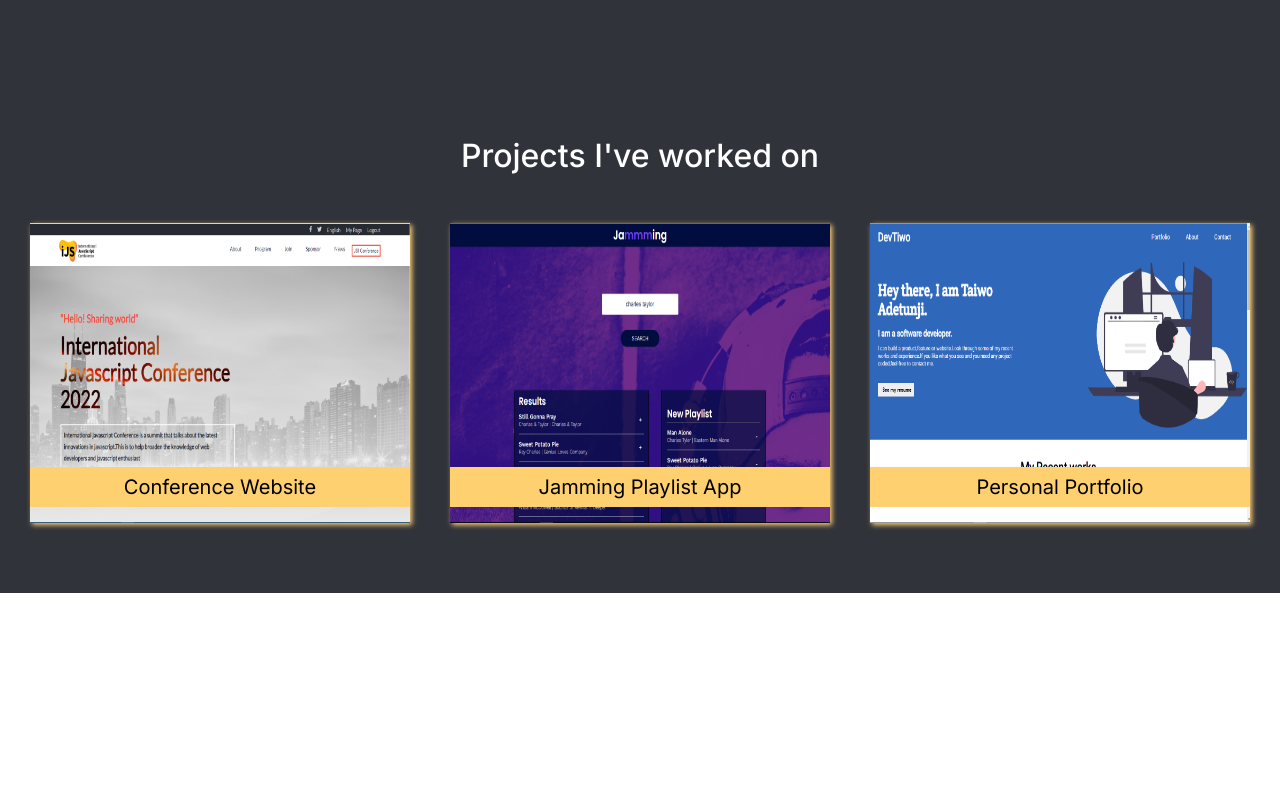
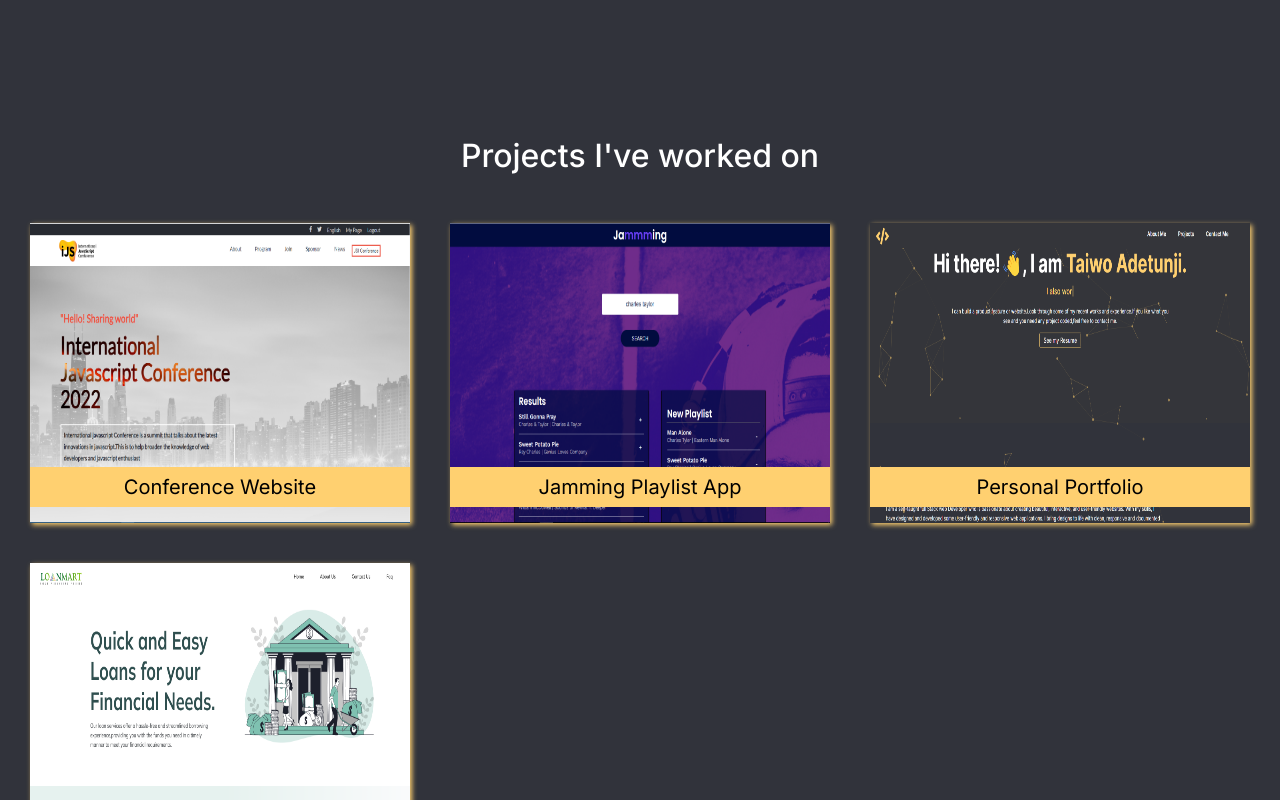
Before and after one commit to Devtiwo/Portfolio, a React (Vite) app: page / in a window 1280 px wide. Shown: the part 2000-2800 px from the top of the page. Before the commit the page ends 2593 px from the top, so only its background shows below. Built offline with nearby package versions, Linux system fonts and the light colour scheme.

Commit message:
Added more projects to the project component

```diff
--- a/src/assets/components/Projects.jsx
+++ b/src/assets/components/Projects.jsx
@@ -8,20 +8,26 @@ const Projects = () => {
       name: "Conference Website",
       image: "images/conference.png",
       live: "https://devtiwo.github.io/Capstone-1/index.html",
-      source: "https://github.com/Devtiwo/Capstone-1",
+      source: "https://github.com/Devtiwo/Capstone-1"
     },
     {
       name: "Jamming Playlist App",
       image: "images/jam1.PNG",
       live: "https://jammingplaylist.netlify.app",
-      source: "https://github.com/Devtiwo/jamming",
+      source: "https://github.com/Devtiwo/jamming"
     },
     {
       name: "Personal Portfolio",
-      image: "images/port1.PNG",
-      live: "https://jammingplaylist.netlify.app",
-      source: "https://github.com/Devtiwo/jamming",
+      image: "images/portv2.png",
+      live: "https://devtiwo.netlify.app",
+      source: "https://github.com/Devtiwo/Portfolio"
     },
+    {
+      name: "LoanMart",
+      image: "images/loan.png",
+      live: "https://loan-mart.org",
+      source: "#private"
+    }
   ];
   return (
     <section id="projects" className={style.projectcon}>
```
Also changed, not shown: public/images/loan.png (added), public/images/port1.PNG (deleted).
